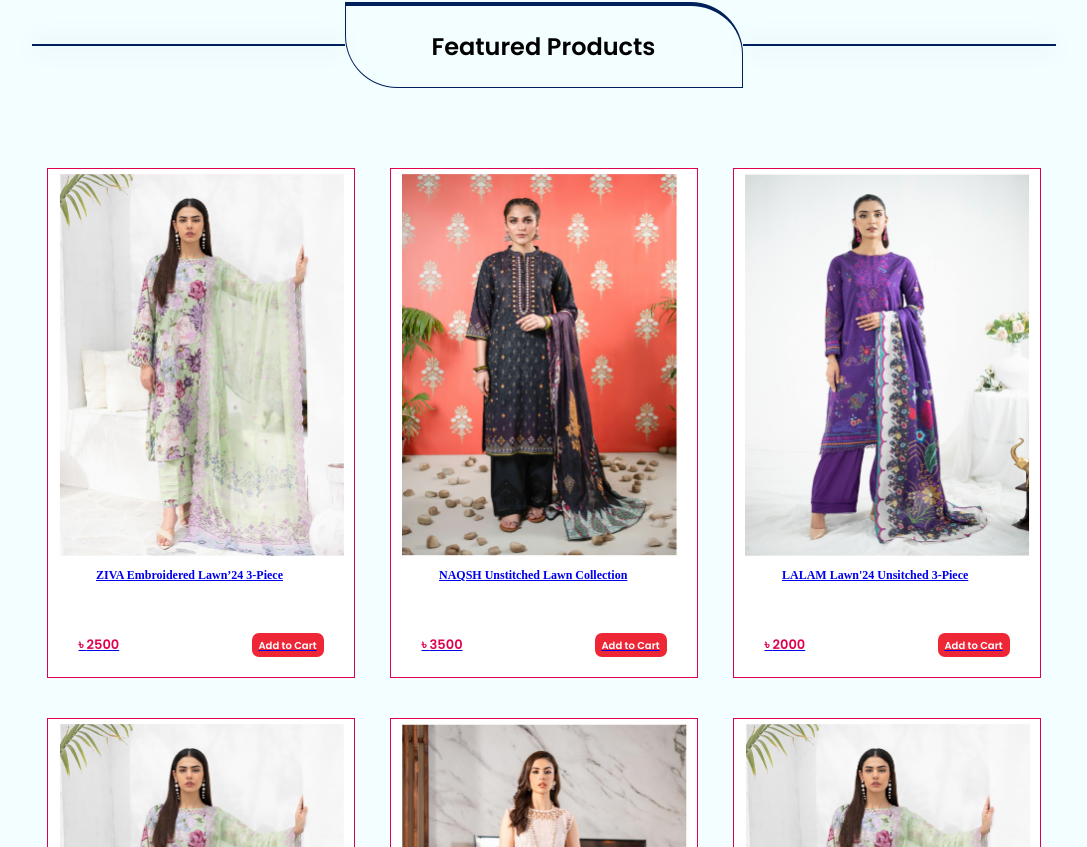
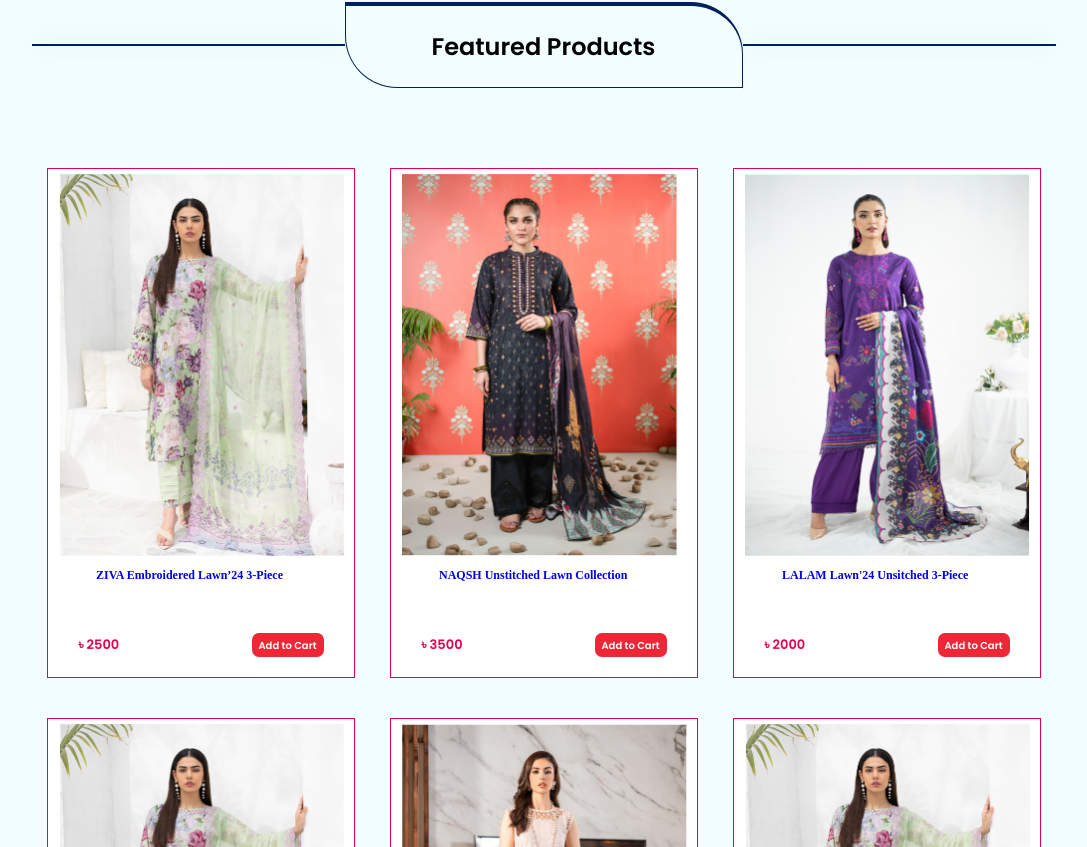
Before and after one commit to Shad-Islam/falakmart_frontend, a React (Create React App) app: page / in a window 1280 px wide. Shown: the part 3453-4300 px from the top of the page, without its empty margins (96-1183 px from the left). Built offline with nearby package versions, Linux system fonts and the light colour scheme.

Commit message:
Routes in other two pages are added

```diff
--- a/src/App.css
+++ b/src/App.css
@@ -8,14 +8,14 @@
   background-color: #f2feff;
 }
 
-.container{
+.container {
   width: 80%;
   margin: 0 auto;
   /* background-color: red; */
 }
 
 @media (max-width: 450px) {
-    .container{
+  .container {
     width: 90%;
     margin: 0 auto;
   }
--- a/src/components/FeaturedProductCard.jsx
+++ b/src/components/FeaturedProductCard.jsx
@@ -9,7 +9,7 @@
   productName,
 }) {
   return (
-    <Link to={`/product/${id}`}>
+    <Link to={`/product/${id}`} style={{ textDecoration: "none" }}>
       <div id="featured-card">
         <div id="product-image-div">
           <img src={productImages} alt="dress1" />
--- a/src/components/Navbar.js
+++ b/src/components/Navbar.js
@@ -1,5 +1,6 @@
 import React from "react";
 import "./style/Navbar.css";
+import { Link } from "react-router-dom";
 
 function Navbar() {
   return (
@@ -7,7 +8,9 @@
       <nav>
         <ul>
           <li>
-            <a href="#">Home</a>
+            <Link to="/" style={{ textDecoration: "none" }}>
+              Home
+            </Link>
           </li>
           <li>
             <a href="#">New Arrivals</a>
```
Lines whose indentation alone changed are shown as unchanged.
